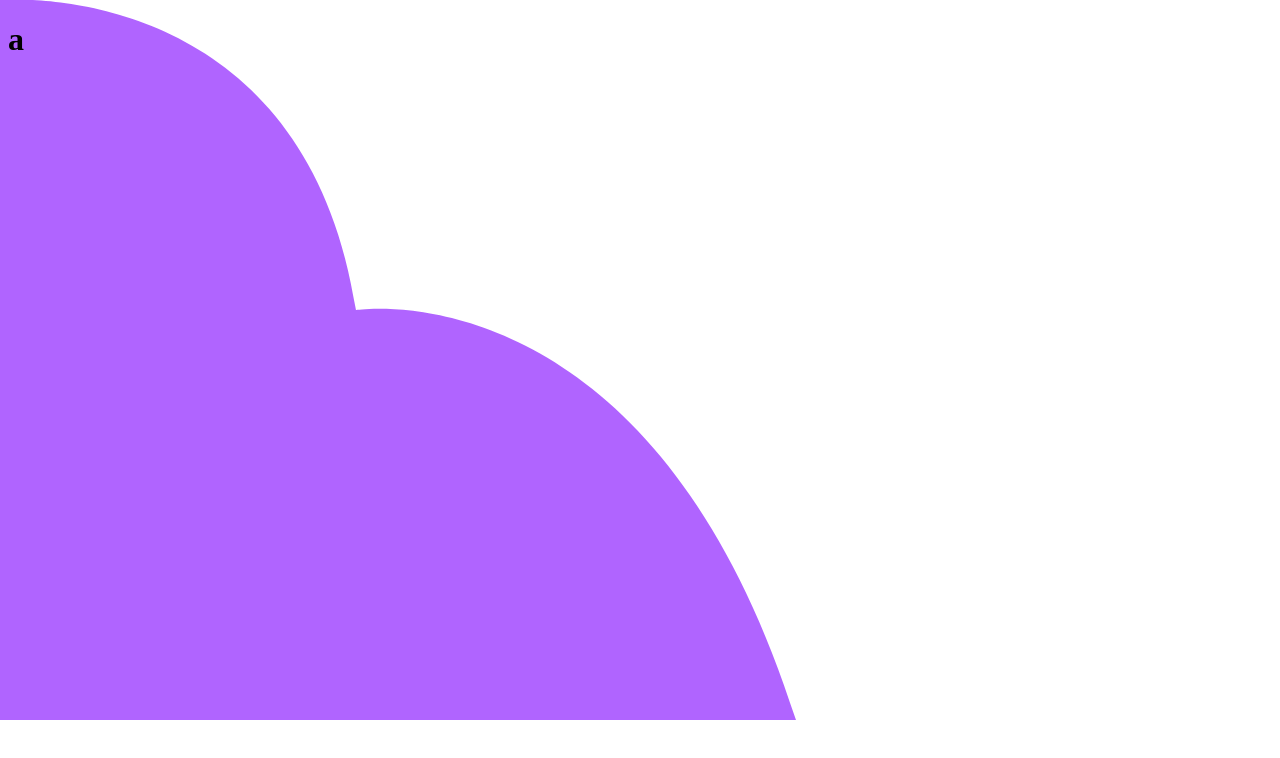
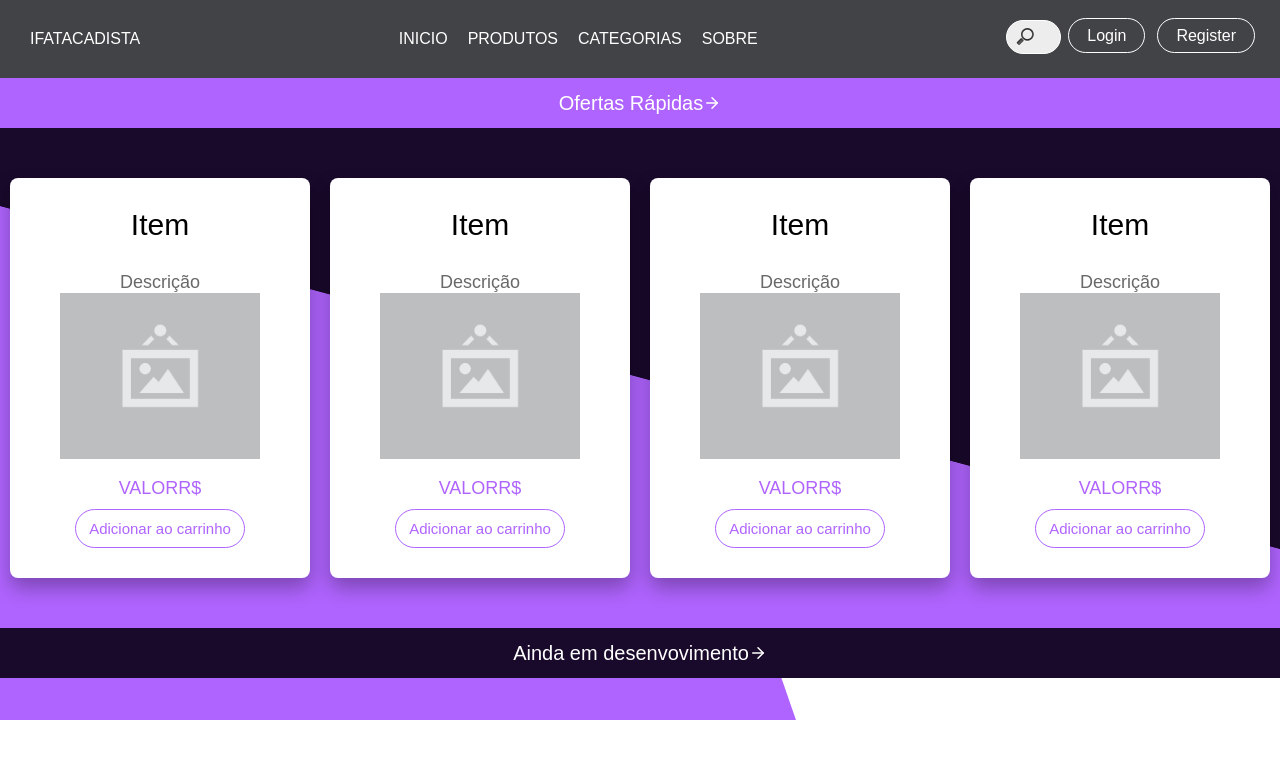
Before and after one commit to claudiohenriquefds/IFATACADISTA, a React (Create React App) app in the folder IFATACADISTA_Frontend/: page / in a window 1280 px wide. Shown: the top 758 px of the page. Built offline with nearby package versions, Linux system fonts and the light colour scheme.

Commit message:
Alteração de algumas partes do layour das paginas

```diff
--- a/IFATACADISTA_Frontend/src/pages/Index/index.js
+++ b/IFATACADISTA_Frontend/src/pages/Index/index.js
@@ -1,9 +1,104 @@
 import React from 'react';
+import { FiArrowRight } from 'react-icons/fi';
 
 import './style.css';
+import noimg from '../../assets/no-img.png';
 
 export default function Index(){
     return(
-        <h1>a</h1>
+        <div>
+        <nav className="navbar">
+            <ul>
+                <li className="nav-logo">
+                    <a href="/">IFATACADISTA</a>
+                </li>
+                <div className="nav-items">
+                    <li className="nav-item">
+                        <a href="/">Inicio</a>
+                    </li>
+                    <li className="nav-item">
+                        <a href="/">Produtos</a>
+                    </li>
+                    <li className="nav-item">
+                    <div class="dropdown">
+                        <span>Categorias</span>
+                        <div class="dropdown-content">
+                            <p>Roupas</p>
+                            <p>Roupas</p>
+                            <p>Camisolas</p>
+
+                        </div>
+                        </div>
+                    </li>
+                    <li className="nav-item">
+                        <a href="/">Sobre</a>
+                    </li>
+                </div>
+                <div className="sessions-link">
+                    <div className="nav-search">
+                            <form>
+                                <input type="search" placeholder="Pesquisar"/>
+                            </form>
+                    </div>
+                    <li className="nav-session">
+                        <a href="/login">Login</a>
+                    </li>
+                    <li className="nav-session">
+                        <a href="/register">Register</a>
+                    </li>
+                </div>
+            </ul>
+        </nav>
+        <div className="indicator-content">
+            <a href="/">
+                <p>Ofertas Rápidas</p>
+                <FiArrowRight size={18} color="#FFF" />
+            </a>
+        </div>
+        <div className="content">
+            <div>
+                <p>Item</p>
+                <span>Descrição</span>
+                <img className="item-img" src={noimg} alt="Imagem teste"/>
+                <section>
+                    <span>ValorR$</span>
+                    <button type="submit">Adicionar ao carrinho</button>
+                </section>
+            </div>
+            <div>
+                <p>Item</p>
+                <span>Descrição</span>
+                <img className="item-img" src={noimg} alt="Imagem teste"/>
+                <section>
+                    <span>ValorR$</span>
+                    <button type="submit">Adicionar ao carrinho</button>
+                </section>
+            </div>
+            <div>
+                <p>Item</p>
+                <span>Descrição</span>
+                <img className="item-img" src={noimg} alt="Imagem teste"/>
+                <section>
+                    <span>ValorR$</span>
+                    <button type="submit">Adicionar ao carrinho</button>
+                </section>
+            </div>
+            <div>
+                <p>Item</p>
+                <span>Descrição</span>
+                <img className="item-img" src={noimg} alt="Imagem teste"/>
+                <section>
+                    <span>ValorR$</span>
+                    <button type="submit">Adicionar ao carrinho</button>
+                </section>
+            </div>
+        </div>
+        <div className="indicator-content-2">
+            <a href="/">
+                <p>Ainda em desenvovimento</p>
+                <FiArrowRight size={18} color="#FFF" />
+            </a>
+        </div>
+        </div>
     );
 }
--- a/IFATACADISTA_Frontend/src/pages/Index/style.css
+++ b/IFATACADISTA_Frontend/src/pages/Index/style.css
@@ -0,0 +1,200 @@
+body{
+    margin:0;
+    padding: 0;
+}
+.navbar{
+    background-color: rgb(66, 67, 70);
+    font-family: sans-serif;
+}
+.navbar ul{
+    list-style-type:none ;
+    margin:0;
+    padding: 0;
+    display: flex;
+}
+.navbar ul li{
+    display: inline;
+}
+.nav-logo{
+    padding:30px;
+}
+.nav-logo a{
+    text-decoration: none;
+    color:#fff;
+}
+.nav-items{
+    padding: 30px;
+    margin-left: auto;
+    text-transform: uppercase;
+}
+.nav-items a:hover{
+    color:#B064FF;
+}
+.nav-items div:hover{
+    cursor:pointer;
+    color:#B064FF;
+}
+.nav-item a{
+    text-decoration: none;
+    color:#fff;
+    margin-left: 10px;
+    margin-right: 10px;
+}
+.nav-item div{
+    margin-left: 10px;
+    margin-right: 10px;
+}
+.sessions-link{
+    padding: 20px;
+    display: flex;
+    margin-left: auto;
+}
+.sessions-link .nav-session{
+    padding-top:7px;
+    padding-bottom:7px;
+    padding-left:2px;
+}
+.nav-session a{
+    text-decoration: none;
+    color:#fff;
+    border: #fff solid 1.5px;
+    padding: 8px;
+    padding-left: 18px;
+    padding-right: 18px;
+    border-radius: 20px;
+    margin-left: 5px;
+    margin-right: 5px;
+}
+.nav-session a:hover{
+    border: #B064FF solid 1.5px;
+    transition: 0.3s;
+    color:#B064FF;
+}
+
+.dropdown {
+    position: relative;
+    display: inline-block;
+    color:#fff;
+}
+
+.dropdown-content {
+    display: none;
+    position: absolute;
+    background-color: rgb(66, 67, 70);
+    min-width: 160px;
+    box-shadow: 0px 8px 16px 0px rgba(0,0,0,0.2);
+    padding: 12px 16px;
+    z-index: 1;
+    color:#fff;
+}
+
+.dropdown:hover .dropdown-content {
+    display: block;
+}
+
+.nav-search form input{
+    outline: none;
+    font-family: inherit;
+	font-size: 100%;
+    background: #ededed url("../../assets/search-icon.png") no-repeat 9px center;
+    border: solid 1.5px #fff;
+	padding: 9px 10px 5px 32px;
+    width: 55px;
+    transition: all .5s;
+    border-radius: 10em;
+}
+.nav-search form input:focus{
+    width: 130px;
+	background-color: #fff;
+    border-color: #B064FF;
+}
+
+.content{
+    height: 500px;
+    background: linear-gradient(15deg, #B064FF 50%, rgb(25, 9, 43) 50.1%);
+    display: flex;
+    align-items: center;
+    justify-content: center;
+    font-family: sans-serif;
+}
+.content div{
+    background-color: #fff;
+    height: 400px;
+    width: 300px;
+    border-radius: 8px;
+    box-shadow: 0 10px 20px rgba(0,0,0,.3);
+    text-align: center;
+    /* display: block; */
+    /* align-items: center; */
+    justify-content: center;
+    margin:10px;
+}
+.content div p{
+    font-size: 30px;
+}
+.content div span{
+    font-size: 18px;
+    color:#696969;
+    display: block;
+}
+.item-img{
+    width: 200px;
+}
+.content div section{
+    display: block;
+    justify-content: center;
+    padding: 15px;
+}
+.content div section button{
+    text-decoration: none;
+    border: none;
+    border: #B064FF solid 1.5px;
+    border-radius: 20px;
+    padding: 10px;
+    padding-left: 13px;
+    padding-right: 13px;
+    cursor:pointer;
+    background-color: #fff;
+    color:#B064FF;
+    font-size: 15px;
+}
+.content div section button:hover{
+    background-image: linear-gradient(to right, #B064FF , #6F4FE8);
+    color:#fff;
+    transition: all 0.5s;
+    box-shadow: 0px 8px 16px 0px rgba(0,0,0,0.2);
+}
+.content div section span{
+    margin-bottom: 10px;
+    text-transform: uppercase;
+    color:#B064FF;
+
+}
+.indicator-content a{
+    height: 50px;
+    background-color:#B064FF;
+    display: flex;
+    align-items: center;
+    justify-content: center;
+    font-family: sans-serif;
+    font-size: 20px;
+    text-decoration: none;
+    color:#fff;
+}
+.indicator-content-2 a{
+    height: 50px;
+    background-color:rgb(25, 9, 43);
+    display: flex;
+    align-items: center;
+    justify-content: center;
+    font-family: sans-serif;
+    font-size: 20px;
+    text-decoration: none;
+    color:#fff;
+}
+
+@media (max-width:720px){
+    .content{
+        display: block;
+    }
+}
--- a/IFATACADISTA_Frontend/src/pages/Login/index.js
+++ b/IFATACADISTA_Frontend/src/pages/Login/index.js
@@ -15,7 +15,7 @@ export default function Login(){
                     <FiLock size={20} color="#696969"/><input type="password" placeholder="Insira o sua senha"/>
                 </div>
                 <div>
-                    <a href="#">Esqueceu a senha?</a>
+                    <a href="/">Esqueceu a senha?</a>
                     <a href="/register">Não está cadastrado?</a>
                 </div>
                 <button type="submit">Logar</button>
--- /dev/null
+++ b/IFATACADISTA_Frontend/src/pages/NoMatchPage/index.js
@@ -0,0 +1,18 @@
+import React from 'react';
+import { FiArrowLeft } from 'react-icons/fi';
+
+import './style.css';
+
+export default function NoMatchPage(){
+    return(
+        <div className="content-not-found">
+            <section>
+                <h1>404</h1>
+                <p>A página não foi encontrada, volte a suas compras :)</p>
+                <div className="return-404">
+                    <FiArrowLeft size={18} color="#696969"/><a href="/">Voltar ao inicio</a>
+                </div>
+            </section>
+        </div>
+    );
+}
--- /dev/null
+++ b/IFATACADISTA_Frontend/src/pages/NoMatchPage/style.css
@@ -0,0 +1,34 @@
+.content-not-found{
+    display: flex;
+    align-items: center;
+    justify-content: center;
+}
+.content-not-found section{
+    margin-left: auto;
+    display: block;
+}
+.content-not-found section h1{
+    display: block;
+    font-size: 200px;
+    margin-left: auto;
+    margin-right: 50px;
+    color: #B064FF;
+    font-family: sans-serif;
+    text-shadow:0px 8px 2px rgba(0,0,0,0.2);
+    position: relative;
+}
+.content-not-found p{
+    font-family: sans-serif;
+    color:#696969;
+}
+.content-not-found a{
+    text-decoration:none;
+    margin-left: 10px;
+    color:#696969;
+    font-family: sans-serif;
+}
+.return-404{
+    display: flex;
+    margin-top: 5px;
+    justify-content: center;
+}
--- a/IFATACADISTA_Frontend/src/pages/Register/index.js
+++ b/IFATACADISTA_Frontend/src/pages/Register/index.js
@@ -24,7 +24,7 @@ export default function Register(){
                     <FiLock size={20} color="#696969"/><input type="password" placeholder="Confirme sua senha"/>
                 </div>
                 <div>
-                    <a href="#">Termos</a>
+                    <a href="/">Termos</a>
                     <a href="/login">Já é cadastrado?</a>
                 </div>
                 <button type="submit">Cadastrar</button>
--- a/IFATACADISTA_Frontend/src/routes.js
+++ b/IFATACADISTA_Frontend/src/routes.js
@@ -4,6 +4,7 @@ import { BrowserRouter, Route, Switch } from 'react-router-dom';
 import Login from './pages/Login';
 import Register from './pages/Register';
 import Index from './pages/Index';
+import NoMatchPage from './pages/NoMatchPage';
 
 export default function Routes(){
     return(
@@ -12,6 +13,8 @@ export default function Routes(){
                 <Route path="/" exact component={Index}/>
                 <Route path="/login" component={Login}/>
                 <Route path="/register" component={Register}/>
+
+                <Route component={NoMatchPage}/>
             </Switch>
         </BrowserRouter>
     );
```
Also changed, not shown: IFATACADISTA_Frontend/src/assets/no-img.png (added), IFATACADISTA_Frontend/src/assets/search-icon.png (added).
